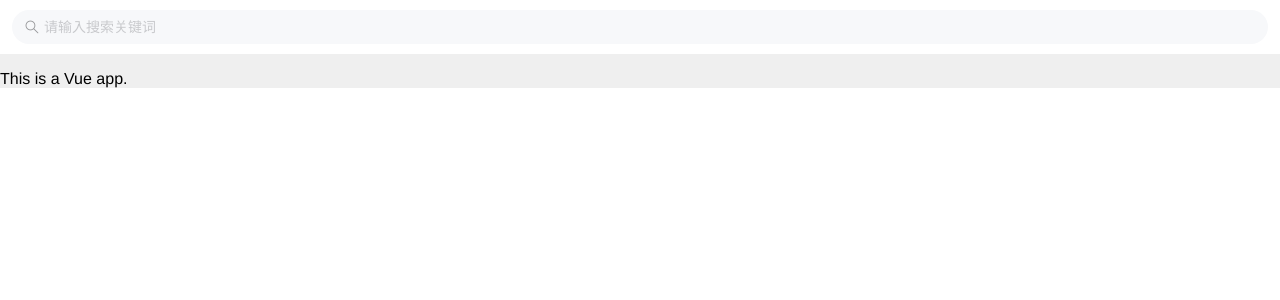
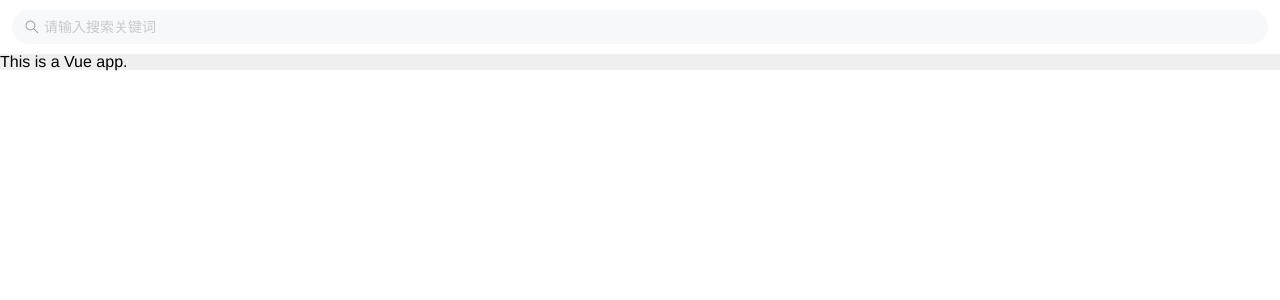
Before and after one commit to laolang2016/fight-on-java, a Vue app in the folder jx/jx-h5-vue2/: page /home in a window 1280 px wide. Shown: the top 300 px of the page. Built offline with nearby package versions, Linux system fonts and the light colour scheme.

Commit message:
✨ feat(jx-h5-vue2): 添加 reset-css

```diff
--- a/jx/jx-h5-vue2/package.json
+++ b/jx/jx-h5-vue2/package.json
@@ -9,6 +9,7 @@
   },
   "dependencies": {
     "core-js": "^3.8.3",
+    "reset-css": "^5.0.1",
     "vant": "^2.12.54",
     "vue": "^2.6.14",
     "vue-router": "^3.5.1",
--- a/jx/jx-h5-vue2/src/App.vue
+++ b/jx/jx-h5-vue2/src/App.vue
@@ -13,7 +13,7 @@
   background-color: #efefef;
 }
 html{
-  font-size: 100px;
+  font-size: 100px !important;
 }
 html,body{
   min-height: 100%;
--- a/jx/jx-h5-vue2/src/main.js
+++ b/jx/jx-h5-vue2/src/main.js
@@ -1,5 +1,6 @@
 import Vue from 'vue'
 import Vant from 'vant'
+import 'reset-css'
 import 'vant/lib/index.css'
 import App from './App.vue'
 import router from './router'
```
Also changed, not shown: 1 other file (tests, documents, lock files or other folders).
